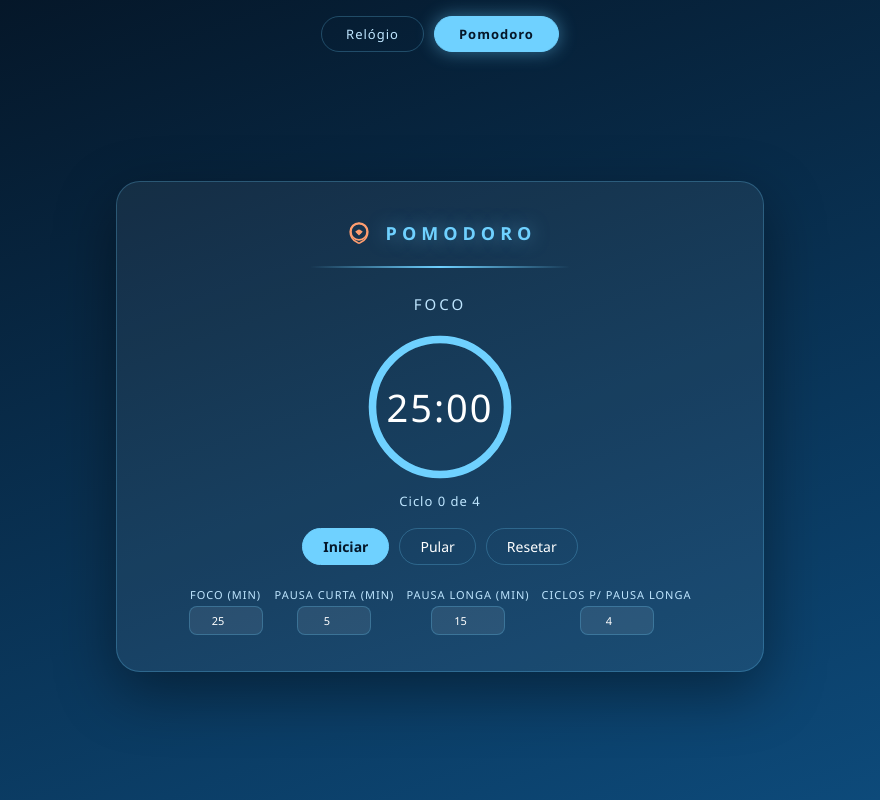
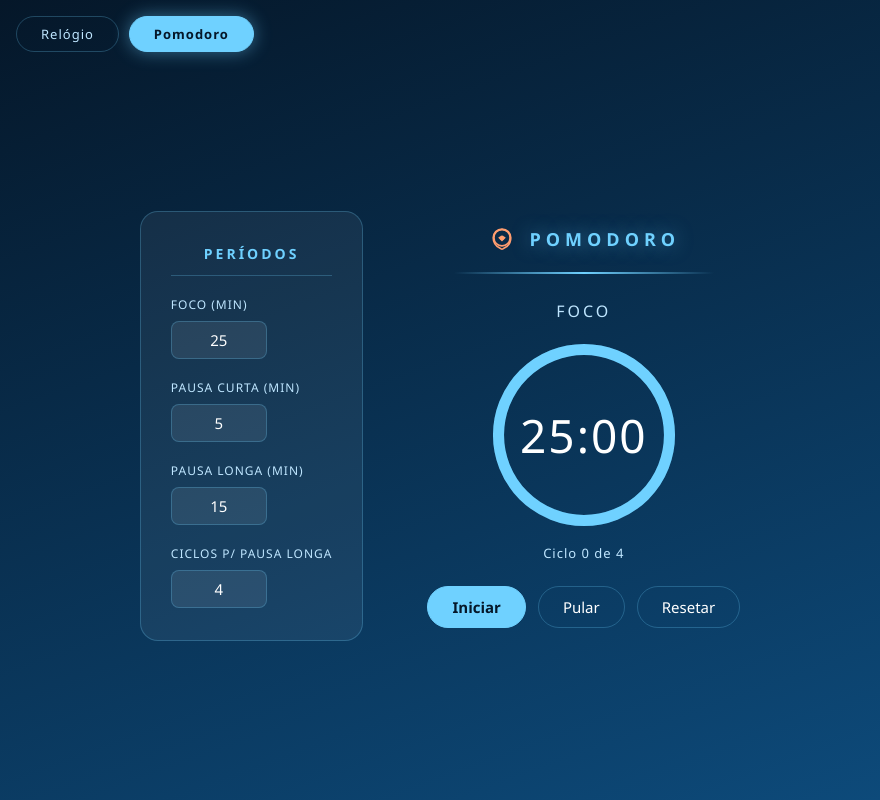
Before and after one commit to LeooRibeiro/electron-clock-virtual, an Electron app: page renderer/index.html in a window 880 px wide. Both pictures are taken after a click on the tab "Pomodoro". Drawn offline with Linux system fonts and the light colour scheme.

Commit message:
fix: Bug fix and layout refactoring

```diff
--- a/renderer/features/pomodoro/pomodoro.view.js
+++ b/renderer/features/pomodoro/pomodoro.view.js
@@ -21,6 +21,27 @@ function formatTime(ms) {
 function template() {
   return `
     <div class="pomodoro">
+      <aside class="pomodoro__settings" aria-label="Configurações do Pomodoro">
+        <h2 class="pomodoro__settings-title">Períodos</h2>
+        <label class="pomodoro__field">
+          <span>Foco (min)</span>
+          <input type="number" data-setting="focusMinutes" min="1" max="120" value="25">
+        </label>
+        <label class="pomodoro__field">
+          <span>Pausa curta (min)</span>
+          <input type="number" data-setting="shortBreakMinutes" min="1" max="60" value="5">
+        </label>
+        <label class="pomodoro__field">
+          <span>Pausa longa (min)</span>
+          <input type="number" data-setting="longBreakMinutes" min="1" max="60" value="15">
+        </label>
+        <label class="pomodoro__field">
+          <span>Ciclos p/ pausa longa</span>
+          <input type="number" data-setting="cyclesBeforeLongBreak" min="1" max="12" value="4">
+        </label>
+      </aside>
+
+      <div class="pomodoro__timer">
         <header class="card__header">
           <svg class="card__icon" viewBox="0 0 24 24" aria-hidden="true">
             <g fill="none" stroke="#ff9d6f" stroke-width="1.4">
@@ -52,24 +73,6 @@ function template() {
           <button class="pomodoro__btn" type="button" data-action="skip">Pular</button>
           <button class="pomodoro__btn" type="button" data-action="reset">Resetar</button>
         </div>
-
-      <div class="pomodoro__settings">
-        <label class="pomodoro__field">
-          <span>Foco (min)</span>
-          <input type="number" data-setting="focusMinutes" min="1" max="120" value="25">
-        </label>
-        <label class="pomodoro__field">
-          <span>Pausa curta (min)</span>
-          <input type="number" data-setting="shortBreakMinutes" min="1" max="60" value="5">
-        </label>
-        <label class="pomodoro__field">
-          <span>Pausa longa (min)</span>
-          <input type="number" data-setting="longBreakMinutes" min="1" max="60" value="15">
-        </label>
-        <label class="pomodoro__field">
-          <span>Ciclos p/ pausa longa</span>
-          <input type="number" data-setting="cyclesBeforeLongBreak" min="1" max="12" value="4">
-        </label>
       </div>
     </div>
   `;
--- a/renderer/index.html
+++ b/renderer/index.html
@@ -21,7 +21,7 @@
         </button>
     </nav>
 
-    <main class="card">
+    <main>
         <section id="panel-clock" class="panel is-active" role="tabpanel"
                  aria-labelledby="tab-clock" data-panel="clock">
             <header class="card__header">
--- a/renderer/styles/base.css
+++ b/renderer/styles/base.css
@@ -26,14 +26,11 @@ body {
     -webkit-app-region: drag;
 }
 
-.card {
-    text-align: center;
-    margin: auto;
-    padding: 36px 72px;
-    border-radius: 24px;
-    background: var(--card-bg);
-    border: 1px solid var(--card-border);
-    box-shadow: 0 20px 60px rgba(0, 0, 0, 0.4);
+main {
+    flex: 1;
+    display: flex;
+    flex-direction: column;
+    min-height: 0;
 }
 
 .card__header {
@@ -68,7 +65,7 @@ body {
 
 .card__time {
     display: block;
-    font-size: 84px;
+    font-size: 110px;
     font-weight: 200;
     letter-spacing: 3px;
     font-variant-numeric: tabular-nums;
--- a/renderer/styles/pomodoro.css
+++ b/renderer/styles/pomodoro.css
@@ -1,14 +1,29 @@
+.pomodoro {
+    display: flex;
+    align-items: center;
+    justify-content: center;
+    gap: 64px;
+    width: 100%;
+}
+
 .pomodoro__phase {
-    font-size: 15px;
+    font-size: 16px;
     letter-spacing: 3px;
     text-transform: uppercase;
     color: var(--text-muted);
 }
 
+.pomodoro__timer {
+    display: flex;
+    flex-direction: column;
+    align-items: center;
+    text-align: center;
+}
+
 .pomodoro__ring {
     position: relative;
-    width: 150px;
-    height: 150px;
+    width: 190px;
+    height: 190px;
     margin: 18px auto 10px;
 }
 
@@ -21,13 +36,13 @@
 .pomodoro__ring-track {
     fill: none;
     stroke: rgba(111, 209, 255, 0.18);
-    stroke-width: 6;
+    stroke-width: 7;
 }
 
 .pomodoro__ring-progress {
     fill: none;
     stroke: var(--accent);
-    stroke-width: 6;
+    stroke-width: 7;
     stroke-linecap: round;
     transition: stroke-dashoffset 0.25s linear, stroke 0.3s;
 }
@@ -42,7 +57,7 @@
     display: flex;
     align-items: center;
     justify-content: center;
-    font-size: 38px;
+    font-size: 46px;
     font-weight: 200;
     letter-spacing: 2px;
     font-variant-numeric: tabular-nums;
@@ -58,8 +73,8 @@
 .pomodoro__controls {
     display: flex;
     justify-content: center;
-    gap: 10px;
-    margin-top: 18px;
+    gap: 12px;
+    margin-top: 24px;
 }
 
 .pomodoro__btn {
@@ -69,8 +84,8 @@
     border: 1px solid var(--card-border);
     color: var(--text);
     font: inherit;
-    font-size: 14px;
-    padding: 8px 20px;
+    font-size: 15px;
+    padding: 10px 24px;
     border-radius: 999px;
     cursor: pointer;
     transition: background 0.2s, color 0.2s, border-color 0.2s;
@@ -100,34 +115,59 @@
 
 .pomodoro__settings {
     display: flex;
-    flex-wrap: wrap;
-    justify-content: center;
-    gap: 12px;
-    margin-top: 22px;
+    flex-direction: column;
+    gap: 20px;
+    padding: 32px 30px;
+    border-radius: 18px;
+    background: var(--card-bg);
+    border: 1px solid var(--card-border);
+}
+
+.pomodoro__settings-title {
+    font-size: 14px;
+    font-weight: 600;
+    letter-spacing: 3px;
+    text-transform: uppercase;
+    text-align: center;
+    color: var(--accent);
+    padding-bottom: 12px;
+    border-bottom: 1px solid var(--card-border);
 }
 
 .pomodoro__field {
     -webkit-app-region: no-drag;
     display: flex;
     flex-direction: column;
-    align-items: center;
-    gap: 4px;
-    font-size: 11px;
+    align-items: flex-start;
+    gap: 8px;
+    font-size: 12px;
     letter-spacing: 1px;
     text-transform: uppercase;
     color: var(--text-muted);
 }
 
 .pomodoro__field input {
-    width: 74px;
-    padding: 6px 8px;
+    width: 96px;
+    padding: 8px 10px;
     text-align: center;
     font: inherit;
+    font-size: 15px;
     color: var(--text);
     background: rgba(255, 255, 255, 0.08);
     border: 1px solid var(--card-border);
     border-radius: 8px;
     transition: border-color 0.2s;
+}
+
+.pomodoro__field input[type='number'] {
+    -moz-appearance: textfield;
+    appearance: textfield;
+}
+
+.pomodoro__field input::-webkit-outer-spin-button,
+.pomodoro__field input::-webkit-inner-spin-button {
+    -webkit-appearance: none;
+    margin: 0;
 }
 
 .pomodoro__field input:focus-visible {
--- a/renderer/styles/tabs.css
+++ b/renderer/styles/tabs.css
@@ -1,9 +1,9 @@
 .tabs {
     flex-shrink: 0;
     display: flex;
-    justify-content: center;
+    justify-content: flex-start;
     gap: 10px;
-    padding: 16px 0 0;
+    padding: 16px 0 0 16px;
 }
 
 .tabs__tab {
@@ -40,9 +40,15 @@
 }
 
 .panel {
+    flex: 1;
     display: none;
+    flex-direction: column;
+    align-items: center;
+    justify-content: center;
+    padding: 24px 40px;
+    min-height: 0;
 }
 
 .panel.is-active {
-    display: block;
+    display: flex;
 }
```
Also changed, not shown: main/main.js (+5 -5 lines), main/notifications.js (+3 -5 lines), package.json (+16 -7 lines), tests/clock.test.js (added, +26 -0 lines), tests/pomodoro.test.js (added, +220 -0 lines), tests/settings.test.js (added, +56 -0 lines), README.md, main/preload.cjs (renamed from main/preload.js), 2 other files. Lines whose indentation alone changed are shown as unchanged.
